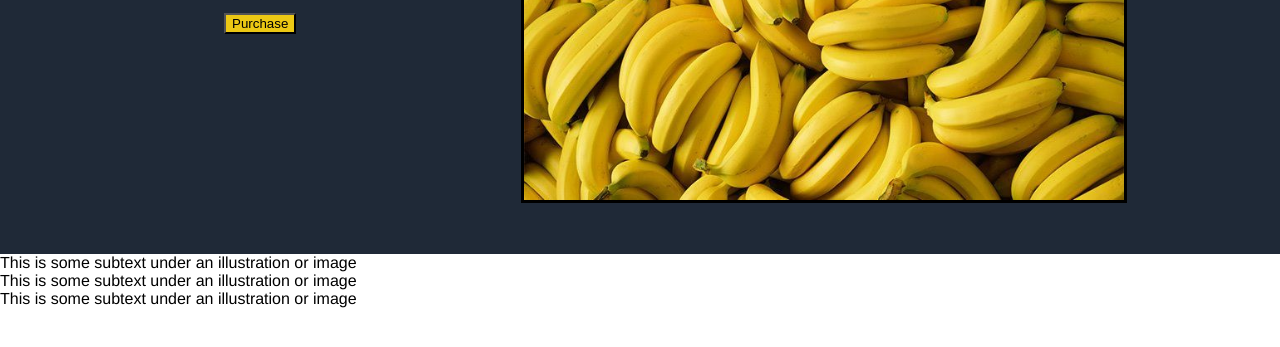
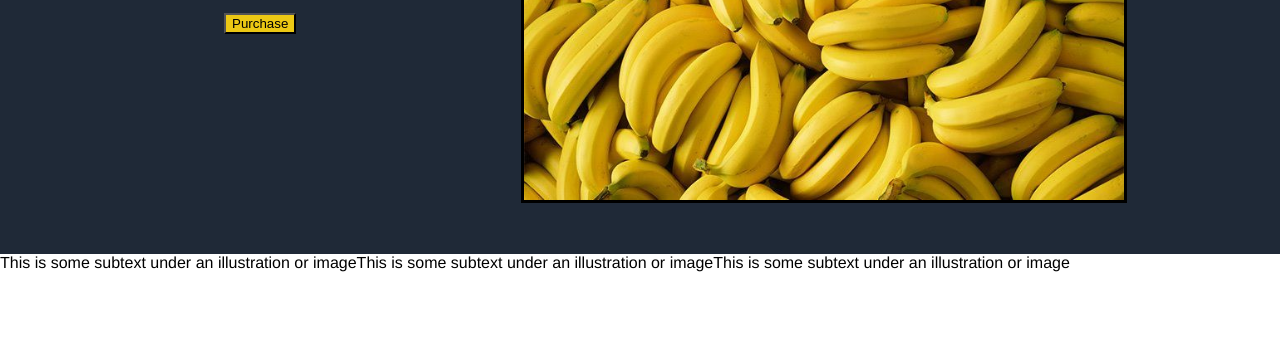
Before and after one commit to AlexAsciutto/landing-page, a plain HTML site: page index.html in a window 1280 px wide. Shown: the part 247-594 px from the top of the page. Drawn offline with Linux system fonts and the light colour scheme.

Commit message:
Add unripe.jpg image

```diff
--- a/style.css
+++ b/style.css
@@ -81,3 +81,11 @@ p {
 button {
     background-color: rgb(236, 200, 20);
 }
+
+/*third section*/
+
+.information, .container {
+    display:flex;
+    flex-direction:row;
+    flex:1;
+}
```
Also changed, not shown: unripe.jpg (added).
